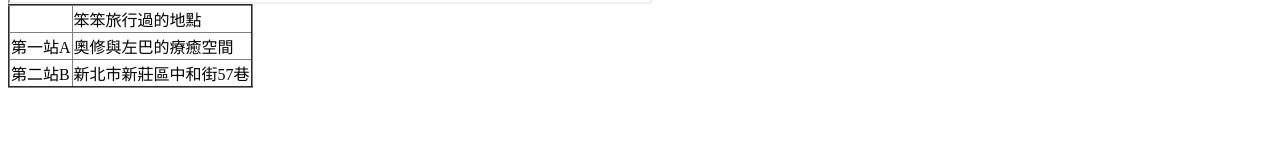
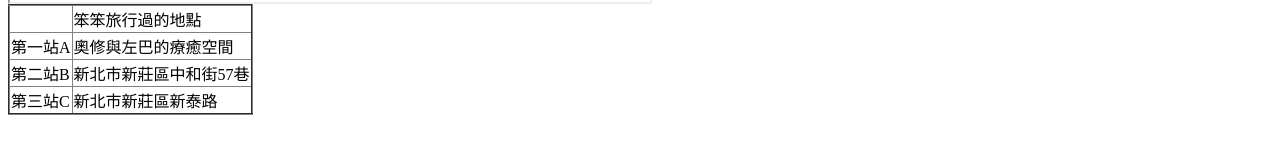
Before and after one commit to benandbasara/spiritual_fool_travel, a plain HTML site: page index.html in a window 1280 px wide. Shown: the part 3362-3515 px from the top of the page. Drawn offline with Linux system fonts and the light colour scheme; grey boxes are pictures that could not be loaded.

Commit message:
Update index.html

```diff
--- a/index.html
+++ b/index.html
@@ -108,4 +108,11 @@
       <td>新北市新莊區中和街57巷</td>
 
     </tr>
+    <tr>
+      <td>第三站C</td>
+      <td>新北市新莊區新泰路</td>
+
+    </tr>
+
+
   </table><BR><BR></p>
```
